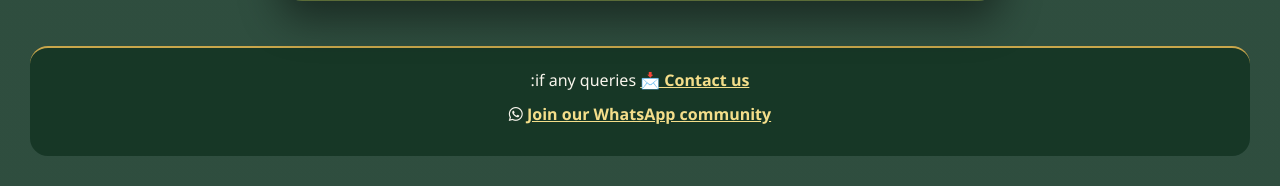
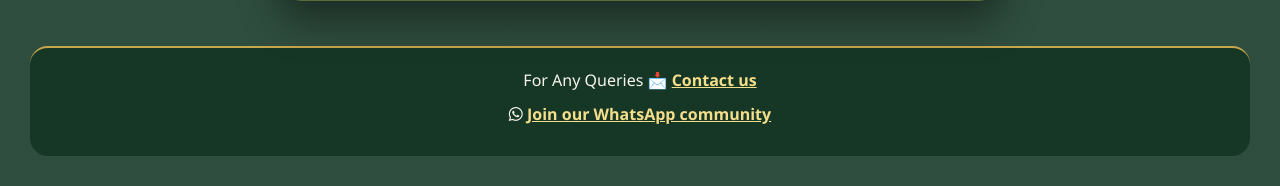
Before and after one commit to syedroshanriyan-pc/duroodcamp, a Flask app: page / in a window 1280 px wide. Shown: the part 993-1179 px from the top of the page. Run offline with Flask 3, Linux system fonts and the light colour scheme; the visitor is signed in with stand-in values (Sample User, id 1); data that the repository does not hold is empty.

Commit message:
Update index.html

```diff
--- a/templates/index.html
+++ b/templates/index.html
@@ -485,7 +485,7 @@ footer a:hover{
 
   <!-- Footer Section -->
   <footer>
-    <p>:if any queries<a href="mailto:syedroshanriyan.pc@gmail.com"> <u>📩 Contact us</u></a> </p>
+    <p>For Any Queries<a href="mailto:syedroshanriyan.pc@gmail.com"> 📩 <u>Contact us</u></a> </p>
     <p>
       <i class="fab fa-whatsapp"></i>
       <a href="https://chat.whatsapp.com/IeJNG9GFMwt4n27Xa8acZe" target="_blank"> <u>Join our WhatsApp community</u></a>
```
